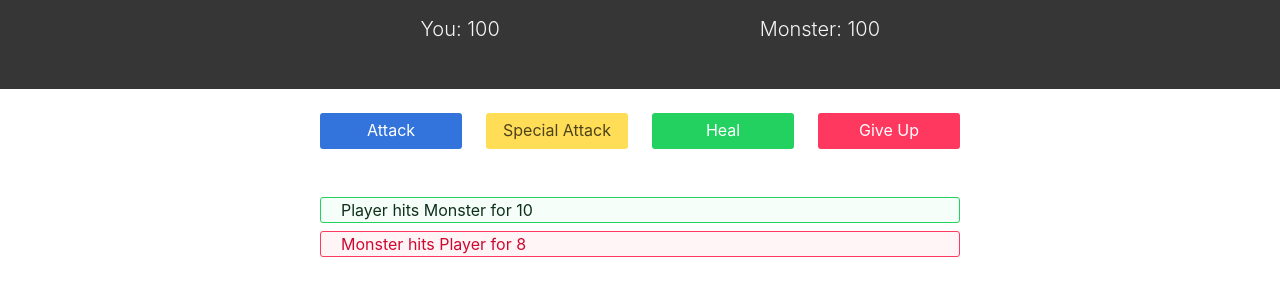
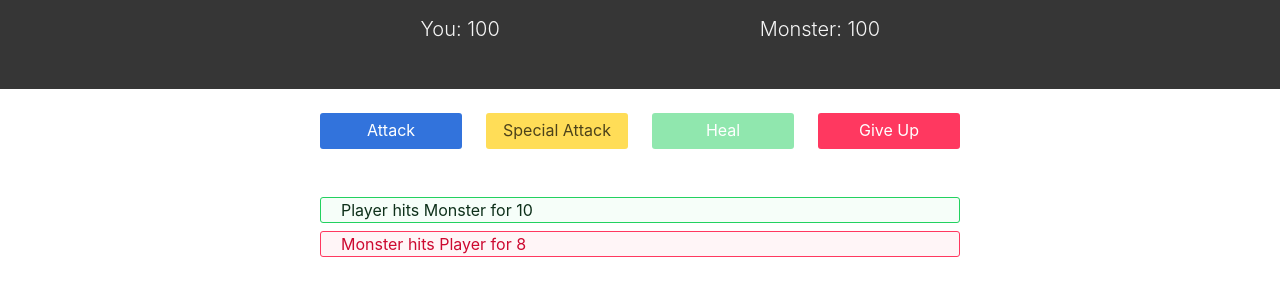
Before and after one commit to fsarachu/vue2-monster-slayer, a plain HTML site: page index.html in a window 1280 px wide. Shown: the part 138-434 px from the top of the page. Drawn offline with Linux system fonts and the light colour scheme.

Commit message:
Disable heal feature when one player's health hits the max health

```diff
--- a/index.html
+++ b/index.html
@@ -61,7 +61,7 @@
                     </div>
 
                     <div class="column is-half-mobile">
-                        <button @click="heal" class="button is-success is-fullwidth">Heal</button>
+                        <button @click="heal" :disabled="isHealEnabled" class="button is-success is-fullwidth">Heal</button>
                     </div>
 
                     <div class="column is-half-mobile">
--- a/js/app.js
+++ b/js/app.js
@@ -38,6 +38,9 @@ new Vue({
             }
 
             return className;
+        },
+        isHealEnabled: function () {
+            return (this.playerHealth == this.maxHealth || this.monsterHealth == this.maxHealth);
         }
     },
     methods: {
```
